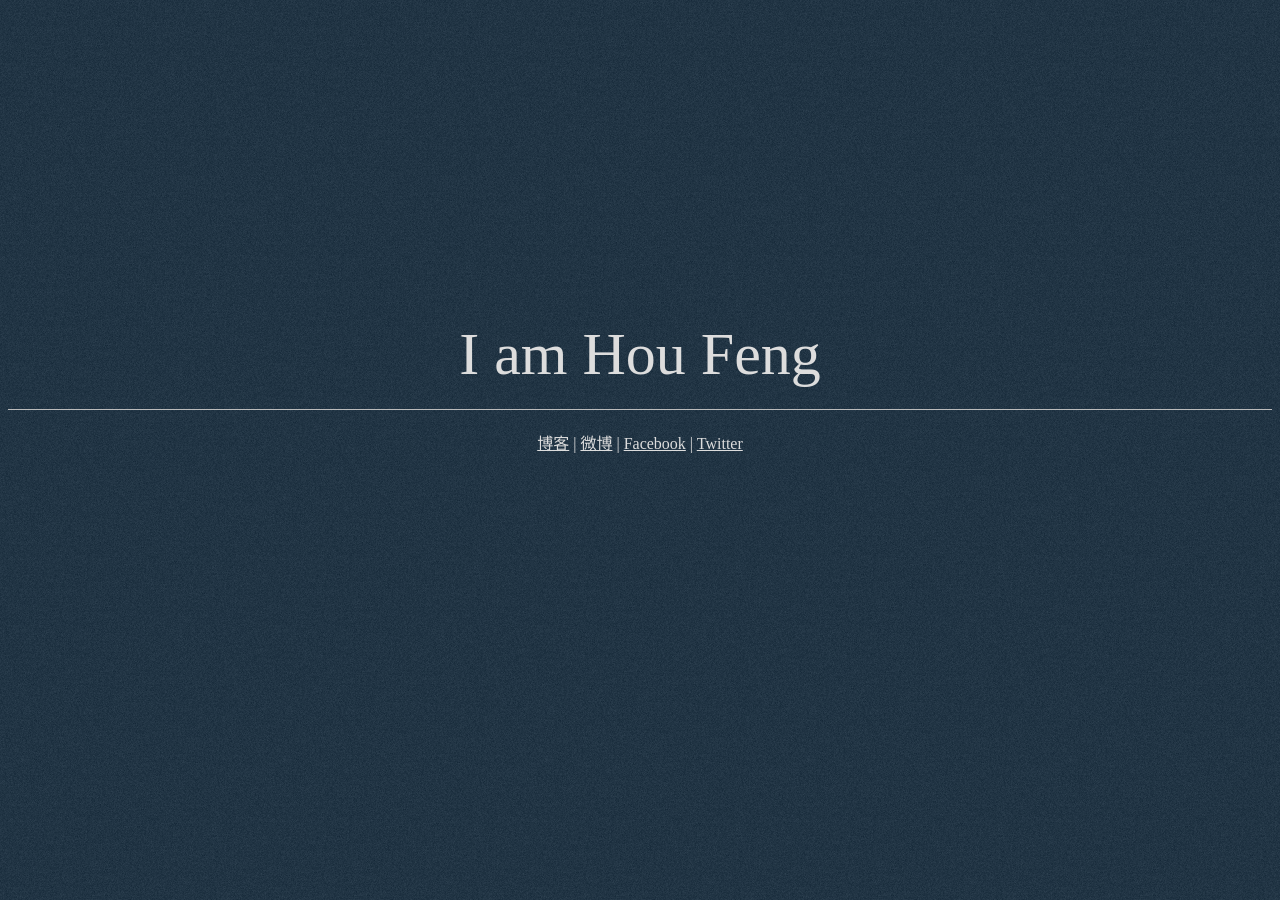
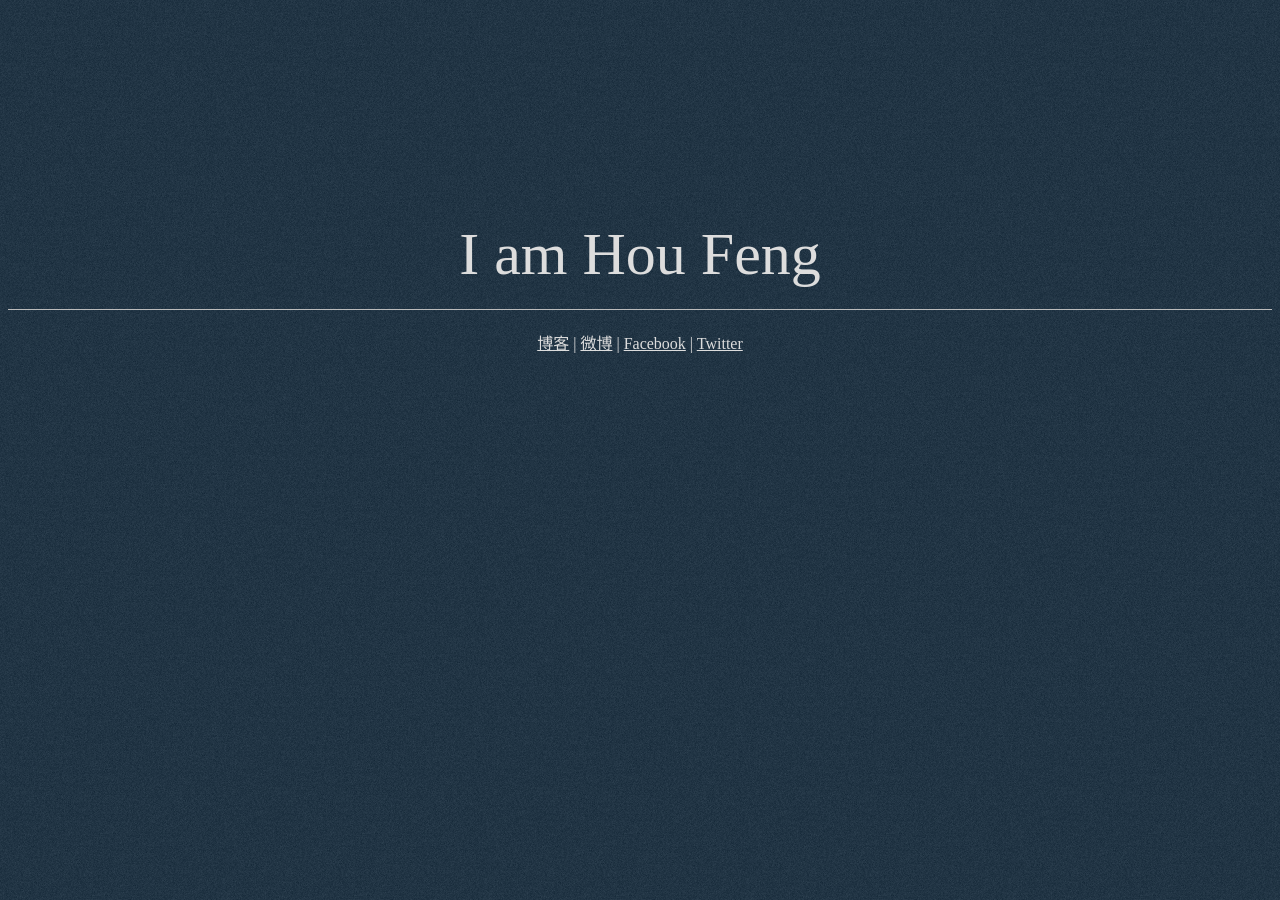
Before and after one commit to Houfeng/houfeng.github.com, a Jekyll site: the page home.html, which Jekyll copies as it is, in a window 1280 px wide. Built offline with Jekyll 4.4.1, drawn with Linux system fonts in a browser that asks for light colours; Markdown is read by kramdown in place of the engine named in the settings.

Commit message:
Updated home.html

```diff
--- a/home.html
+++ b/home.html
@@ -9,7 +9,7 @@
       }
       a{color:#ddd;}
       #i{
-        margin-top:300px;
+        margin-top:200px;
         text-align:center;
         font-size:60px;
         padding:20px;
```
